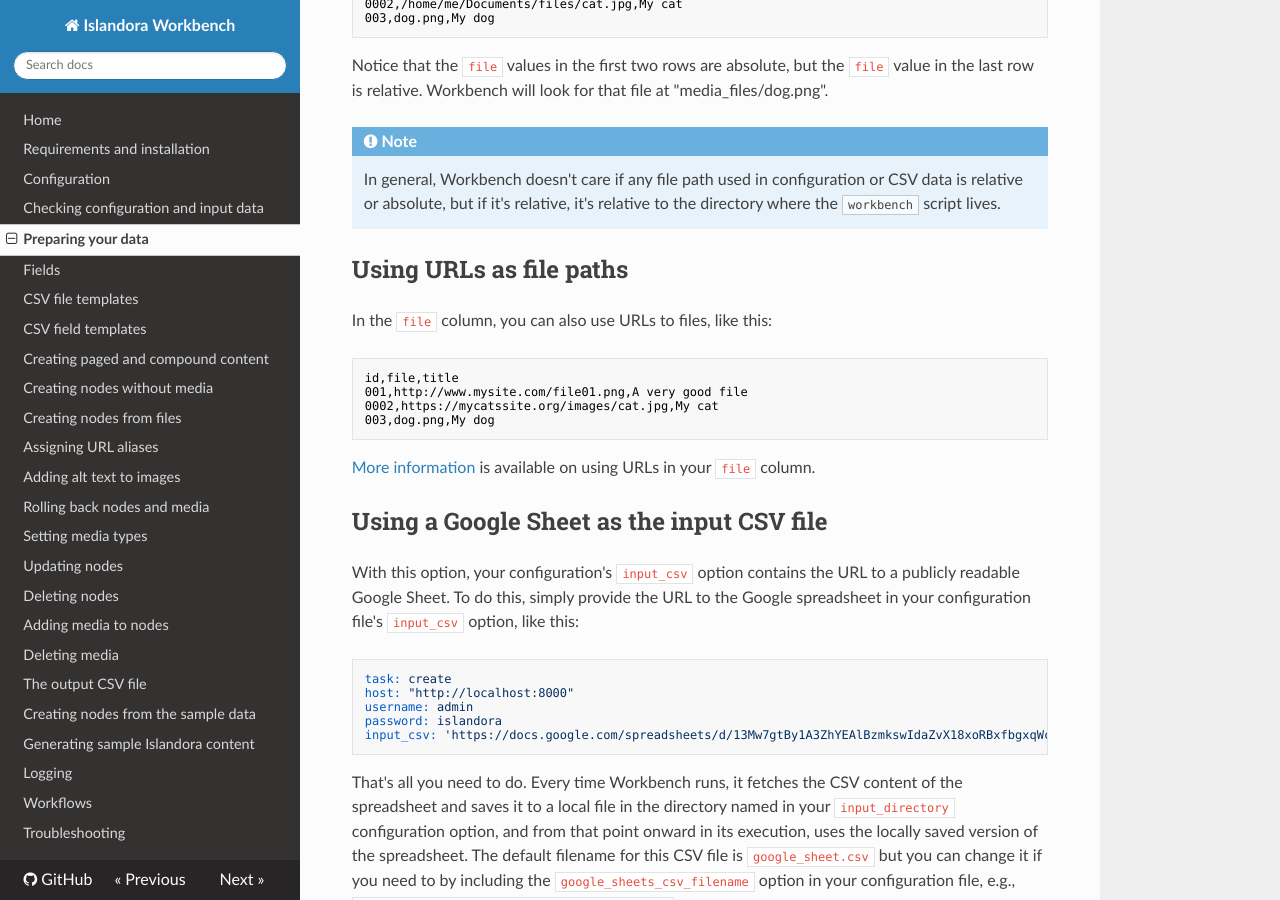
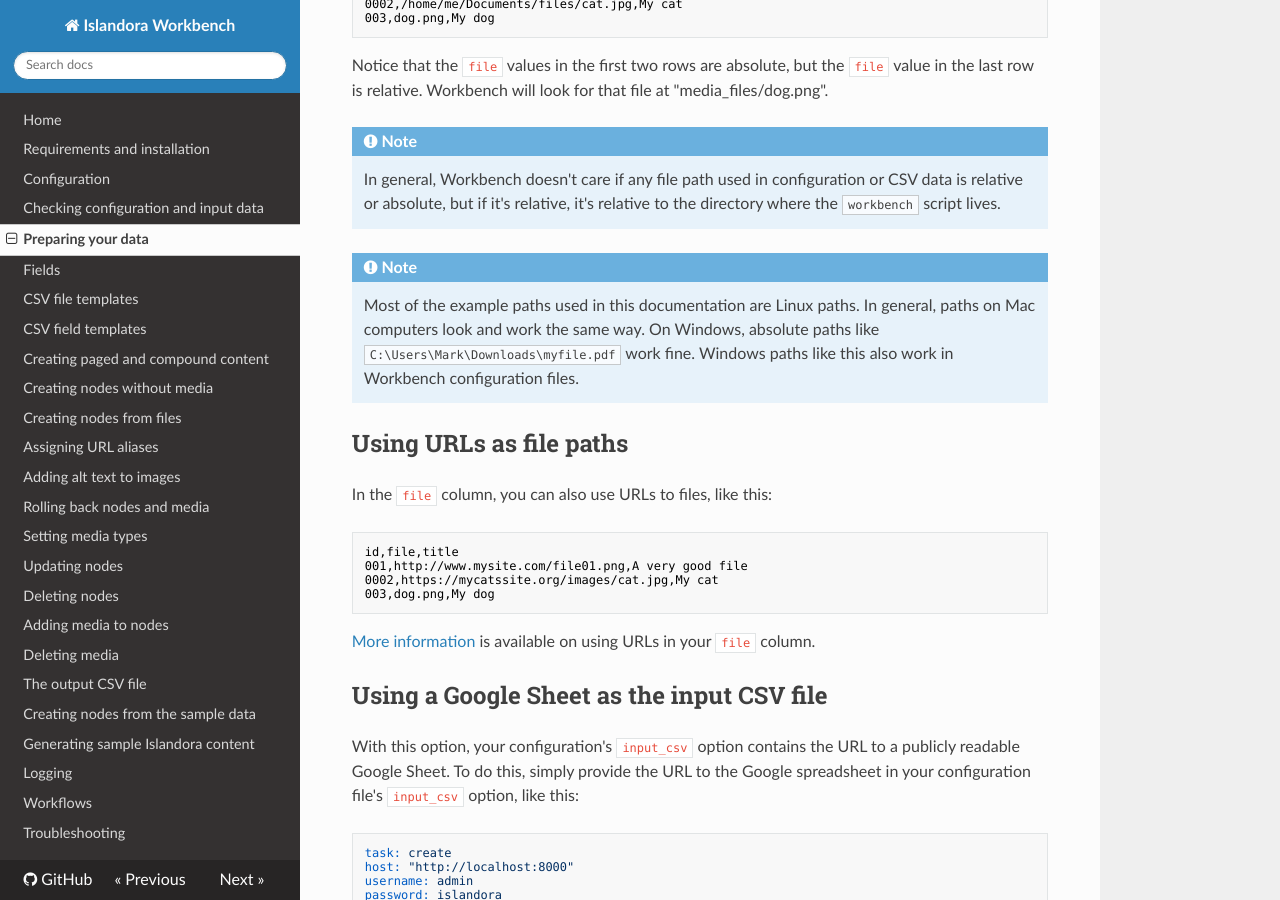
Before and after one commit to mjordan/islandora_workbench_docs, an MkDocs documentation site: the page built from docs/preparing_data.md, in a window 1280 px wide and 900 px high, scrolled down 2973 px. Built offline with MkDocs 1.6.1, drawn with Linux system fonts in a browser that asks for light colours; nearby versions of some CDN libraries; old or Windows-style settings are respelled for this version of MkDocs.

Commit message:
Updates to preparing data.

```diff
--- a/docs/preparing_data.md
+++ b/docs/preparing_data.md
@@ -145,6 +145,9 @@ Notice that the `file` values in the first two rows are absolute, but the `file`
 !!! note
     In general, Workbench doesn't care if any file path used in configuration or CSV data is relative or absolute, but if it's relative, it's relative to the directory where the `workbench` script lives.
 
+!!! note
+    Most of the example paths used in this documentation are Linux paths. In general, paths on Mac computers look and work the same way. On Windows, absolute paths like `C:\Users\Mark\Downloads\myfile.pdf` work fine. Windows paths like this also work in Workbench configuration files.
+
 ## Using URLs as file paths
 
 In the `file` column, you can also use URLs to files, like this:
```
Also changed, not shown: site/field_templates/index.html, site/index.html, site/preparing_data/index.html.
